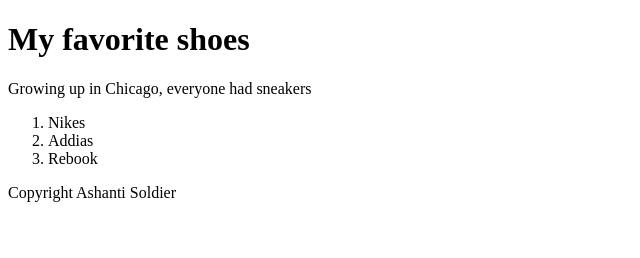
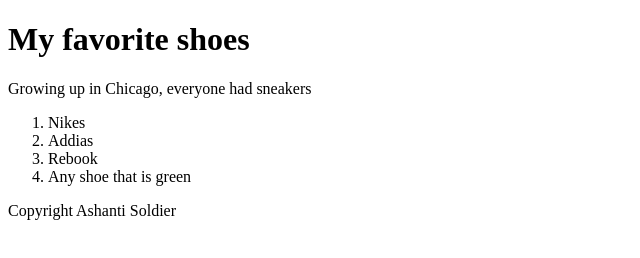
Before and after one commit to ashsoldier/sample-2, a plain HTML site: page WD4e/WD4e-html/index.html in a window 1280 px wide. Shown: the whole page, without its empty margins (0-640 px from the left). Drawn offline with Linux system fonts and the light colour scheme.

Commit message:
Update index.html

```diff
--- a/WD4e/WD4e-html/index.html
+++ b/WD4e/WD4e-html/index.html
@@ -13,6 +13,7 @@
             <li>Nikes</li>
             <li>Addias</li>
             <li>Rebook</li>
+            <li>Any shoe that is green</li>
         </ol>
     </main>
     <footer>Copyright Ashanti Soldier</footer>
```
